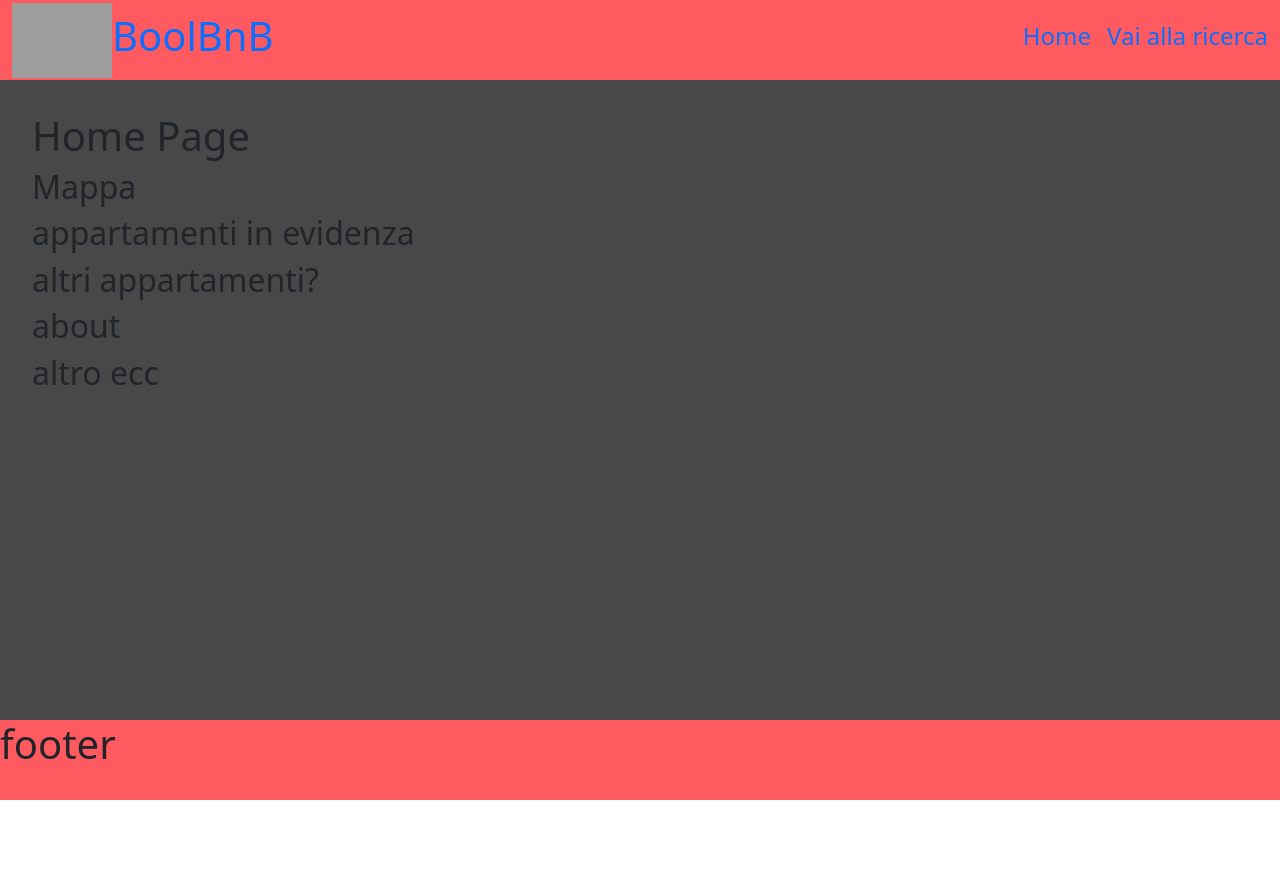
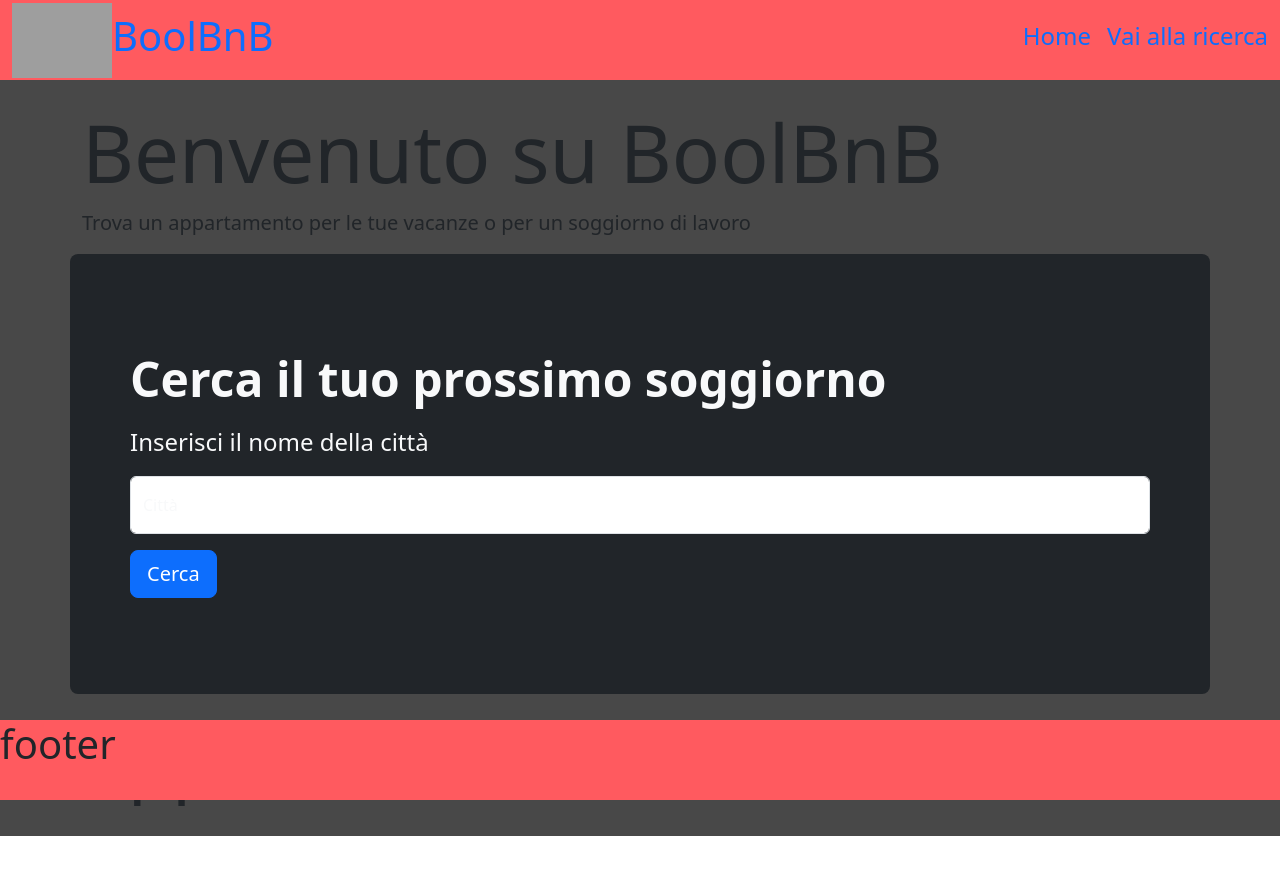
Before and after one commit to TommasoPezzola231/BoolBnB_Frontend_Project, a Vue app: page / in a window 1280 px wide. Shown: the top 874 px of the page. Before the commit the page ends 800 px from the top, so only its background shows below. Built offline with nearby package versions, Linux system fonts and the light colour scheme; grey boxes are pictures that could not be loaded.

Commit message:
feat welcome,seearch by city

```diff
--- a/src/views/HomeApp.vue
+++ b/src/views/HomeApp.vue
@@ -31,22 +31,45 @@ export default {
 </script>
 
 <template>
-   <section>
-        <h1>Home Page</h1>
-        <h2>Mappa</h2>
-        <h2>appartamenti in evidenza</h2>
-        <h2>altri appartamenti?</h2>
-        <h2>about</h2>
-        <h2>altro ecc</h2>
+   <section class="d-flex align-items-center min-vh-100-md p-4">
+        <div class="container">
+            <!-- benvenuto -->
+            <div class="row">
+                <div class="col-12">
+                    <h1 class="display-1">Benvenuto su BoolBnB</h1>
+                    <p class="lead">Trova un appartamento per le tue vacanze o per un soggiorno di lavoro</p>
+                </div>
+            </div>
+            <!-- cerca citta -->
+            <div class="row">
+                <div class="p-5 mb-4 bg-dark text-light rounded-3">
+                    <div class="container-fluid py-5">
+                        <h1 class="display-5 fw-bold">Cerca il tuo prossimo soggiorno</h1>
+                        <p class="col-md-8 fs-4 mt-3">Inserisci il nome della città</p>
+                        <form>
+                            <div class="form-floating mb-3">
+                                <input type="text" class="form-control text-dark" id="floatingInput" placeholder="Roma">
+                                <label for="floatingInput">Città</label>
+                            </div>
+                            <!-- bottone cerca -->
+                            <router-link :to="{ name: 'apartments-index' }" class="btn btn-primary btn-lg">
+                                Cerca
+                            </router-link>
+                        </form>
+                    </div>
+                </div>
+            </div>
+            <!-- appartamenti in evidenza -->
+            <div class="row">
+                <div class="col-12">
+                    <h2 class="display-2">Appartamenti in evidenza</h2>
+                </div>
+            </div>
+        </div>
    </section>
 </template>
 
 <style lang="scss" scoped>
 @import '../styles/main.scss';
 
-section {
-    padding: 2rem;
-    // giusto per staccare dai bordi
-}
-
 </style>
```
